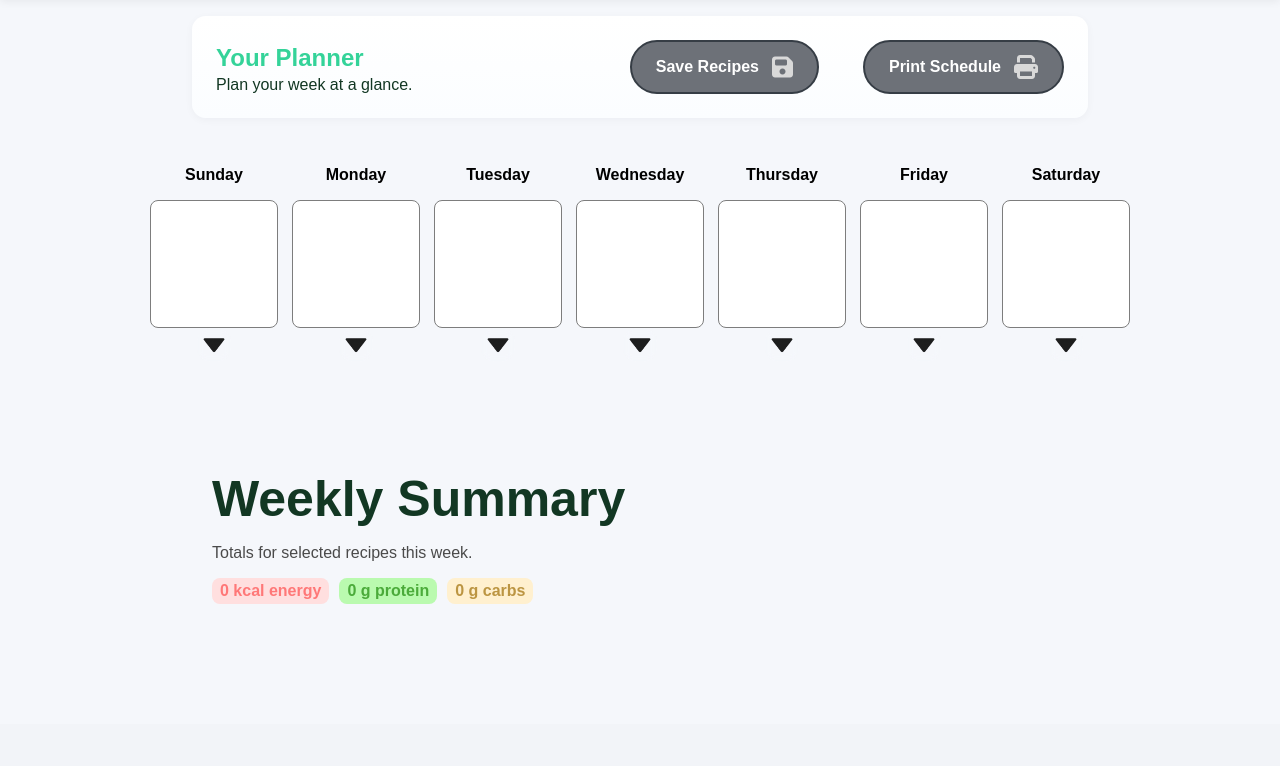
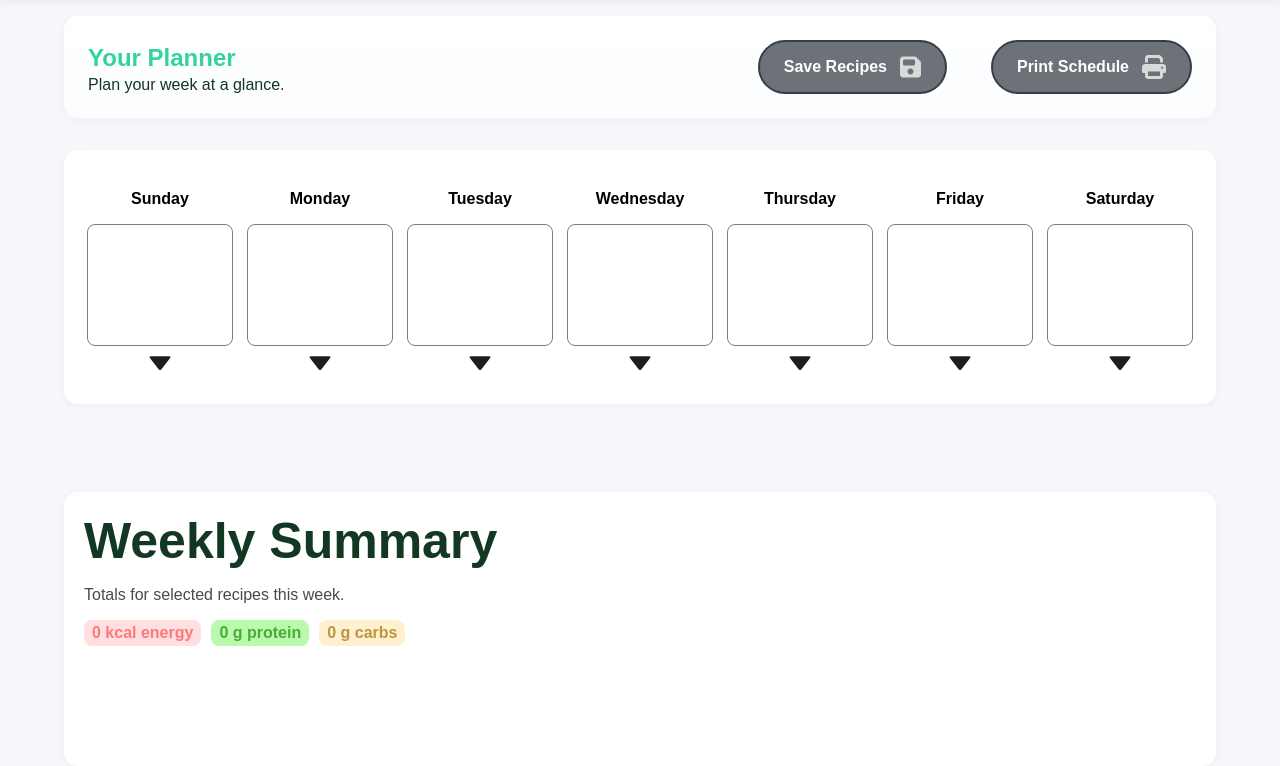
Before and after one commit to HasanAkel/meal-planner-website, a Java web app: page /preppal_backend/html/planner.html in a window 1280 px wide. Shown: the part 86-852 px from the top of the page. Before the commit the page ends 810 px from the top, so only its background shows below. Run offline with Tomcat 11, a stand-in JSP engine, Linux system fonts and the light colour scheme; data that the repository does not hold is empty; some libraries are stand-ins or nearby versions; some web fonts are replaced.

Commit message:
made css of planner nicer

```diff
--- a/preppal_backend/src/main/webapp/css/planner.css
+++ b/preppal_backend/src/main/webapp/css/planner.css
@@ -1,7 +1,18 @@
 /* main container */
 #mainContainer {
-  max-width: 70%;
+  max-width: 100%;
+  width: 90%;
   margin: 0 auto;
+}
+
+
+/* shared white card panel (similar feel to Recipes page panels) */
+.card-panel {
+  background: #ffffff;
+  border-radius: 14px;
+  padding: 1.5rem;
+  box-shadow: 0 2px 8px rgba(15, 23, 42, 0.04);
+  margin-top: 1rem;
 }
 
 /* header card */
@@ -59,15 +70,6 @@
    Medium: 5 on first row + centered 2 on second row
    Small: 2-2-2-1
 */
-.calenderSection {
-  margin-top: 2rem;
-  display: grid;
-  gap: 1rem;
-  justify-content: center;
-  grid-auto-flow: row;
-  grid-template-columns: repeat(7, 126px);
-  position: relative;
-}
 
 .calender-item-container {
   display: flex;
@@ -81,15 +83,28 @@
 }
 
 /* day box */
+.calenderSection {
+  margin-top: 2rem;
+  display: grid;
+  gap: 1rem;
+  justify-content: center;
+  grid-auto-flow: row;
+  grid-template-columns: repeat(7, minmax(110px, 1fr));
+  position: relative;
+}
+
 .calender-item {
   position: relative;
-  width: 126px;
-  height: 126px;
+  width: 100%;
+  height: 120px;
   border: 1px solid #7d7d7d;
   border-radius: 8px;
   overflow: hidden;
   background: #fff;
+
+
 }
+
 
 /* selected image fills the box */
 .selectedImg {
```
Also changed, not shown: preppal_backend/src/main/webapp/html/planner.html (+9 -39 lines).
